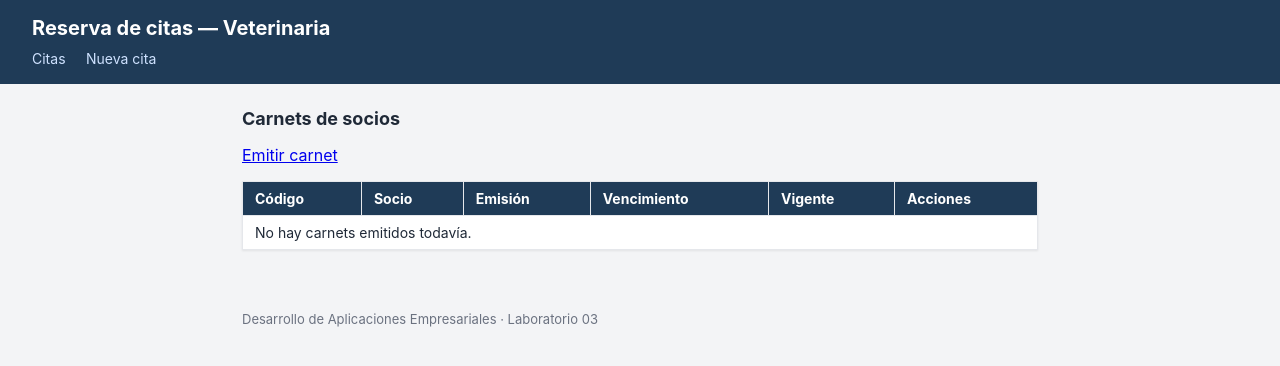
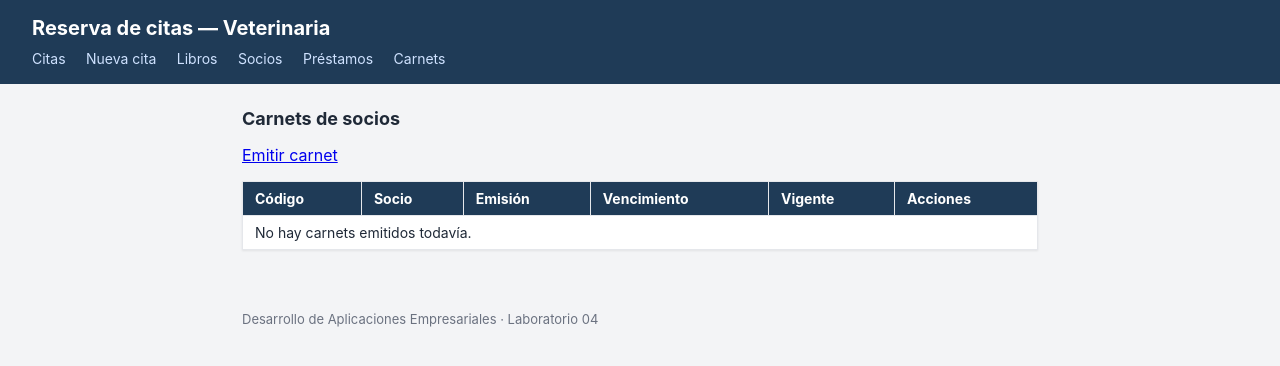
Before and after one commit to RXDG2908/DesAplEmp-S02, a Django app: page /biblioteca/carnets/ in a window 1280 px wide. Shown: the top 366 px of the page. Run offline with Django 5.2, Linux system fonts and the light colour scheme; data that the repository does not hold is empty.

Commit message:
Lab 04 - Ejercicio 9: menu de navegacion con Prestamos y Carnets

```diff
--- a/django_project/src/templates/base.html
+++ b/django_project/src/templates/base.html
@@ -35,6 +35,10 @@
         <nav>
             <a href="{% url 'vet:cita_list' %}">Citas</a>
             <a href="{% url 'vet:cita_crear' %}">Nueva cita</a>
+            <a href="{% url 'biblioteca:libro_list' %}">Libros</a>
+            <a href="{% url 'biblioteca:socio_list' %}">Socios</a>
+            <a href="{% url 'biblioteca:prestamo_list' %}">Préstamos</a>
+            <a href="{% url 'biblioteca:carnet_list' %}">Carnets</a>
         </nav>
     </header>
 
@@ -43,7 +47,7 @@
     </main>
 
     <footer>
-        <p>Desarrollo de Aplicaciones Empresariales &middot; Laboratorio 03</p>
+        <p>Desarrollo de Aplicaciones Empresariales &middot; Laboratorio 04</p>
     </footer>
 </body>
 </html>
```
